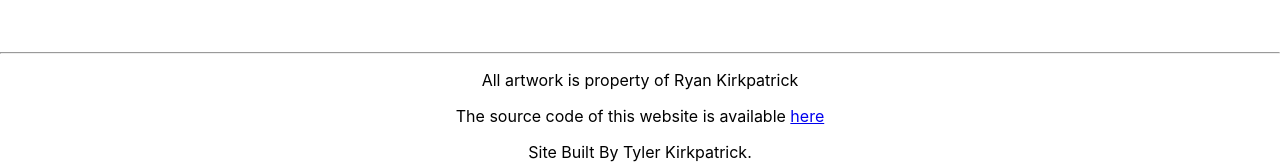
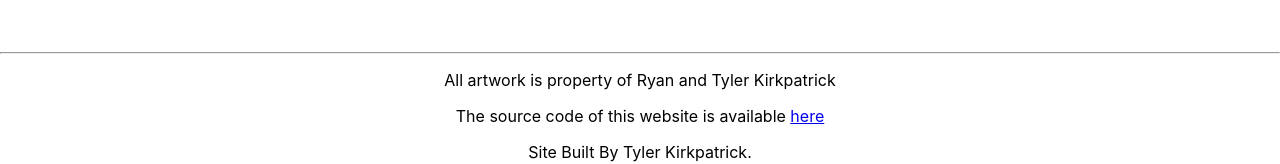
Before and after one commit to MooseInTheSack/comic-strip, a React (Create React App) app: page / in a window 1280 px wide. Shown: the part 1006-1170 px from the top of the page. Built offline with nearby package versions, Linux system fonts and the light colour scheme.

Commit message:
changed footer message

```diff
--- a/src/App.js
+++ b/src/App.js
@@ -44,7 +44,7 @@ function App() {
     <br/>
     <br/>
     <hr/>
-    <p>All artwork is property of Ryan Kirkpatrick</p>
+    <p>All artwork is property of Ryan and Tyler Kirkpatrick</p>
     <p>The source code of this website is available <a href="https://github.com/MooseInTheSack/comic-strip" target="_blank">here</a></p>
     <p>Site Built By Tyler Kirkpatrick.</p>
     <br/>
```
